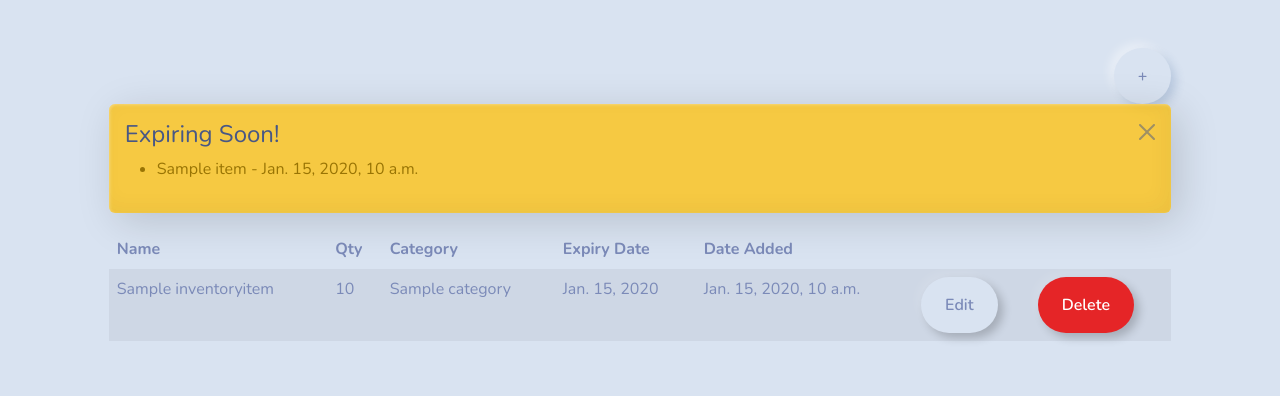
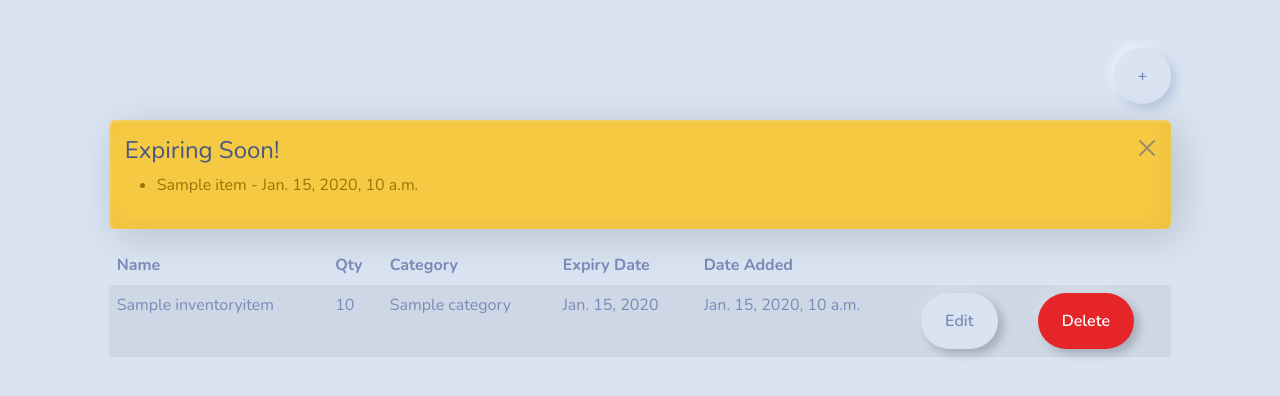
Before and after one commit to funktotheface/Delim, a Django app: template inventory/templates/inventory/dashboard.html in a window 1280 px wide. Shown: the part 56-452 px from the top of the page. Run offline with Django 4.2, Linux system fonts and the light colour scheme; tables that the repository leaves empty hold one stand-in row (values such as "Sample post"); the template is opened without the code that fills it: values that come from a table or form of the project are taken from there, most other values are stand-ins (such as "Sample title", 1, 10 or a date in 2020).

Commit message:
add margin to top of alert box

```diff
--- a/inventory/templates/inventory/dashboard.html
+++ b/inventory/templates/inventory/dashboard.html
@@ -9,7 +9,7 @@
 
         {% if expiring_items %}
 
-        <div class="alert alert-warning alert-dismissible" role="alert">
+        <div class="alert alert-warning alert-dismissible mt-3" role="alert">
             <button type="button" class="btn-close" data-bs-dismiss="alert"></button>
             <h4 class="alkert-heading">Expiring Soon!</h4>
             <ul>
@@ -21,6 +21,7 @@
         {% endif %}
 
 
+        <div class="">
             <table class="table table-hover table-striped">
                 <thead>
                     <tr>
@@ -63,4 +64,5 @@
             </table>
         </div>
     </div>
+</div>
 {% endblock content %}
```
Lines whose indentation alone changed are shown as unchanged.
